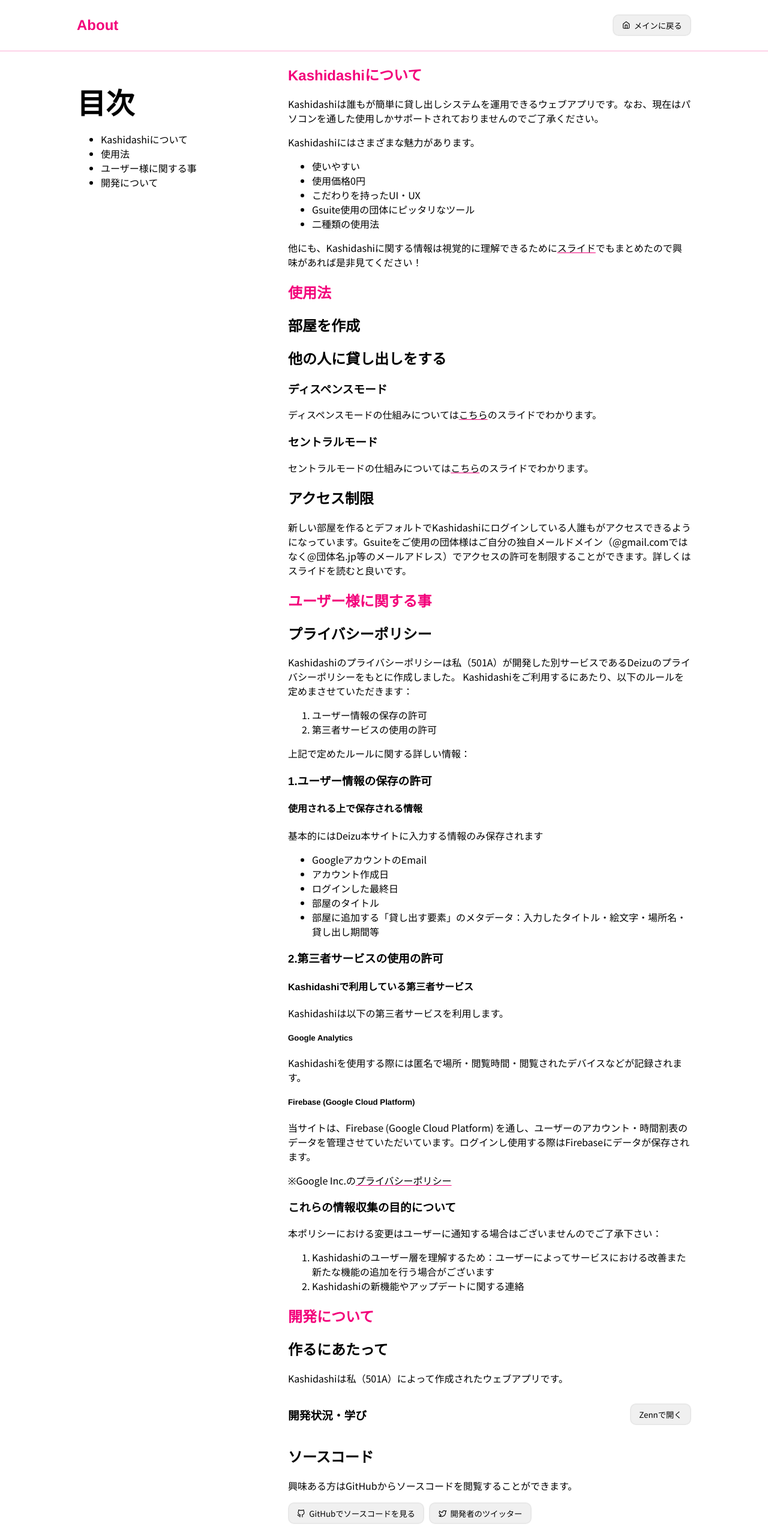
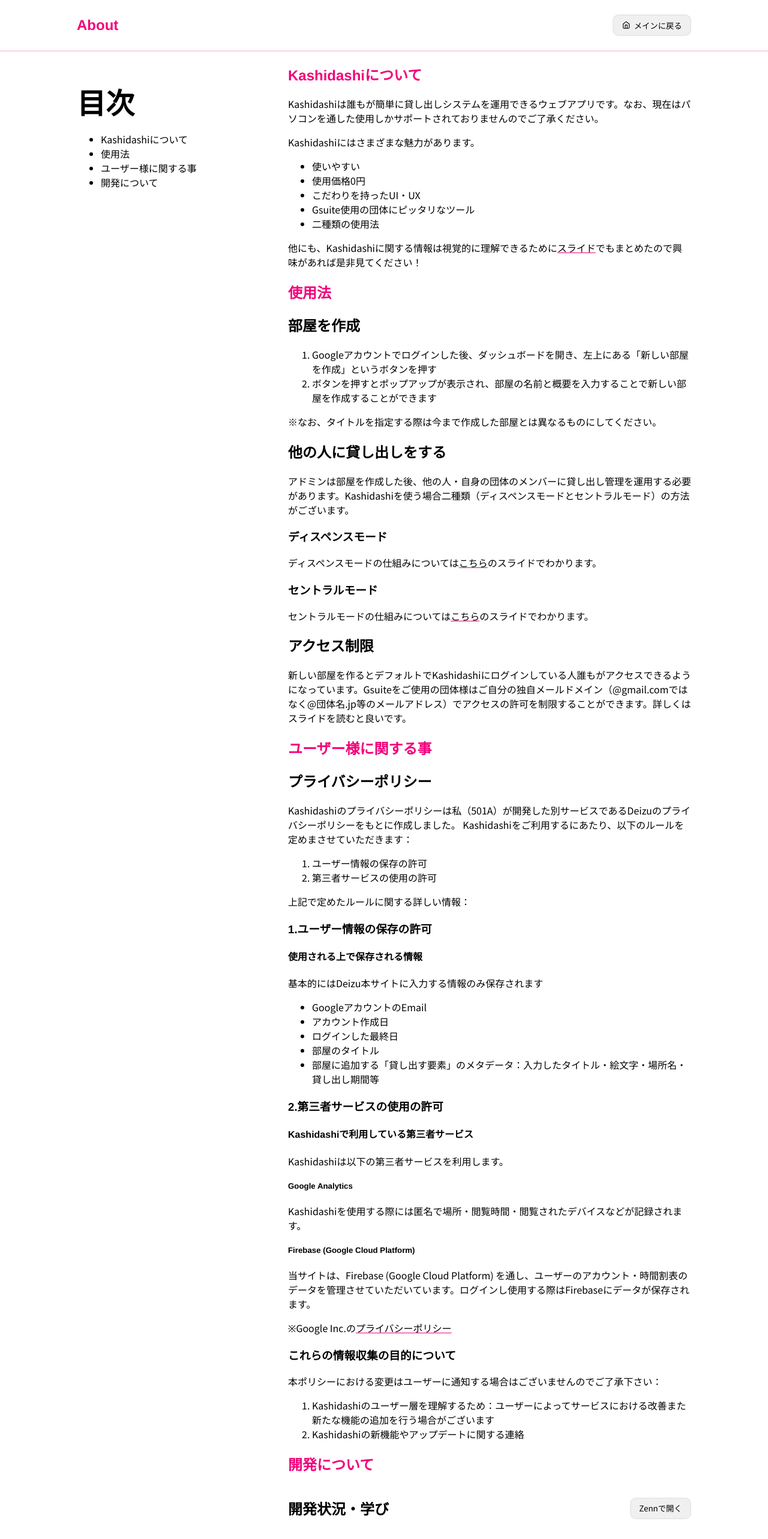
Before and after one commit to 501A-Designs/kashidashi, a Next.js app: page /about in a window 1280 px wide. Shown: the top 2566 px of the page at 60% size. Built offline with nearby package versions, Linux system fonts and the light colour scheme; no server answers.

Commit message:
added github repo and twitter links

```diff
--- a/pages/about.js
+++ b/pages/about.js
@@ -46,7 +46,13 @@
           </p>
           <h1>使用法</h1>
           <h2>部屋を作成</h2>
+          <ol>
+            <li>Googleアカウントでログインした後、ダッシュボードを開き、左上にある「新しい部屋を作成」というボタンを押す</li>
+            <li>ボタンを押すとポップアップが表示され、部屋の名前と概要を入力することで新しい部屋を作成することができます</li>
+          </ol>
+          <p>※なお、タイトルを指定する際は今まで作成した部屋とは異なるものにしてください。</p>
           <h2>他の人に貸し出しをする</h2>
+          <p>アドミンは部屋を作成した後、他の人・自身の団体のメンバーに貸し出し管理を運用する必要があります。Kashidashiを使う場合二種類（ディスペンスモードとセントラルモード）の方法がございます。</p>
           <h3>ディスペンスモード</h3>
           <p>
             ディスペンスモードの仕組みについては<a href={pitchLink+'/ea304f9e-c745-4af5-8a8e-1407537c4cdd'} target={'_blank'}>こちら</a>のスライドでわかります。
@@ -99,22 +105,19 @@
               <li>Kashidashiの新機能やアップデートに関する連絡</li>
           </ol>
           <h1>開発について</h1>
-          <h2>作るにあたって</h2>
-          <p>Kashidashiは私（501A）によって作成されたウェブアプリです。</p>
           <AlignItems justifyContent={'space-between'}>
-            <h3>開発状況・学び</h3>
+            <h2>開発状況・学び</h2>
             <Button
               onClick={() => router.push('https://zenn.dev/501a/scraps/4dd98c022a4577')}
             >
               Zennで開く
             </Button>
           </AlignItems>
-
           <h2>ソースコード</h2>
-          <p>興味ある方はGitHubからソースコードを閲覧することができます。</p>
+          <p>Kashidashiは私（501A）によって作成されたウェブアプリです。興味ある方はGitHubからソースコードを閲覧することができます。</p>
           <AlignItems>
-            <Button icon={<FiGithub/>}>GitHubでソースコードを見る</Button>
-            <Button icon={<FiTwitter/>}>開発者のツイッター</Button>
+            <Button icon={<FiGithub/>} onClick={()=>router.push('https://github.com/501A-Designs/kashidashi')}>GitHubでソースコードを見る</Button>
+            <Button icon={<FiTwitter/>} onClick={()=>router.push('https://twitter.com/Design501A')}>開発者のツイッター</Button>
           </AlignItems>
         </section>
       </main>
--- a/pages/app.js
+++ b/pages/app.js
@@ -132,7 +132,7 @@
                                     }}
                                 >
                                     <Input
-                                        placeholder="部屋の名前"
+                                        placeholder="部屋の名前　※他の部屋とかぶる事なくユニークなもの"
                                         value={roomInput}
                                         onChange={(e)=>setRoomInput(e.target.value)}
                                     />
```
Also changed, not shown: lib/KashidashiObject.js.
